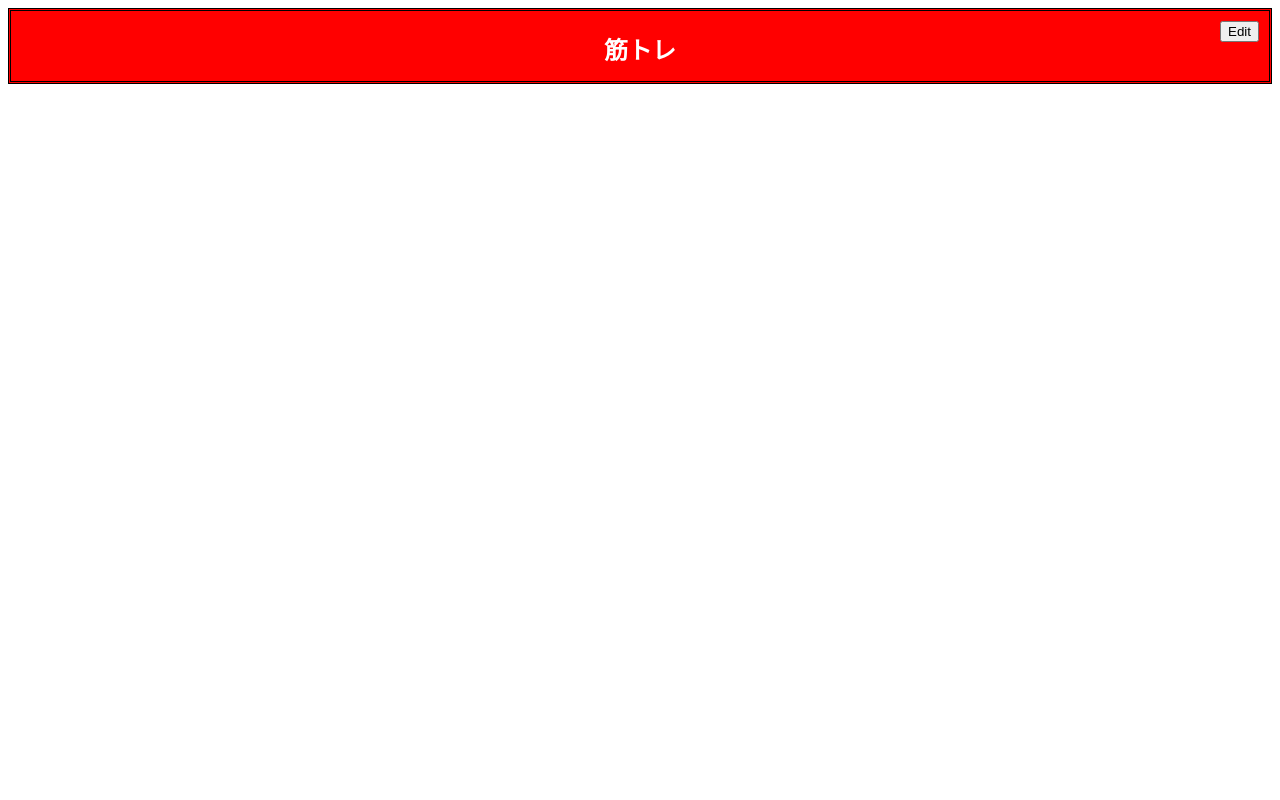
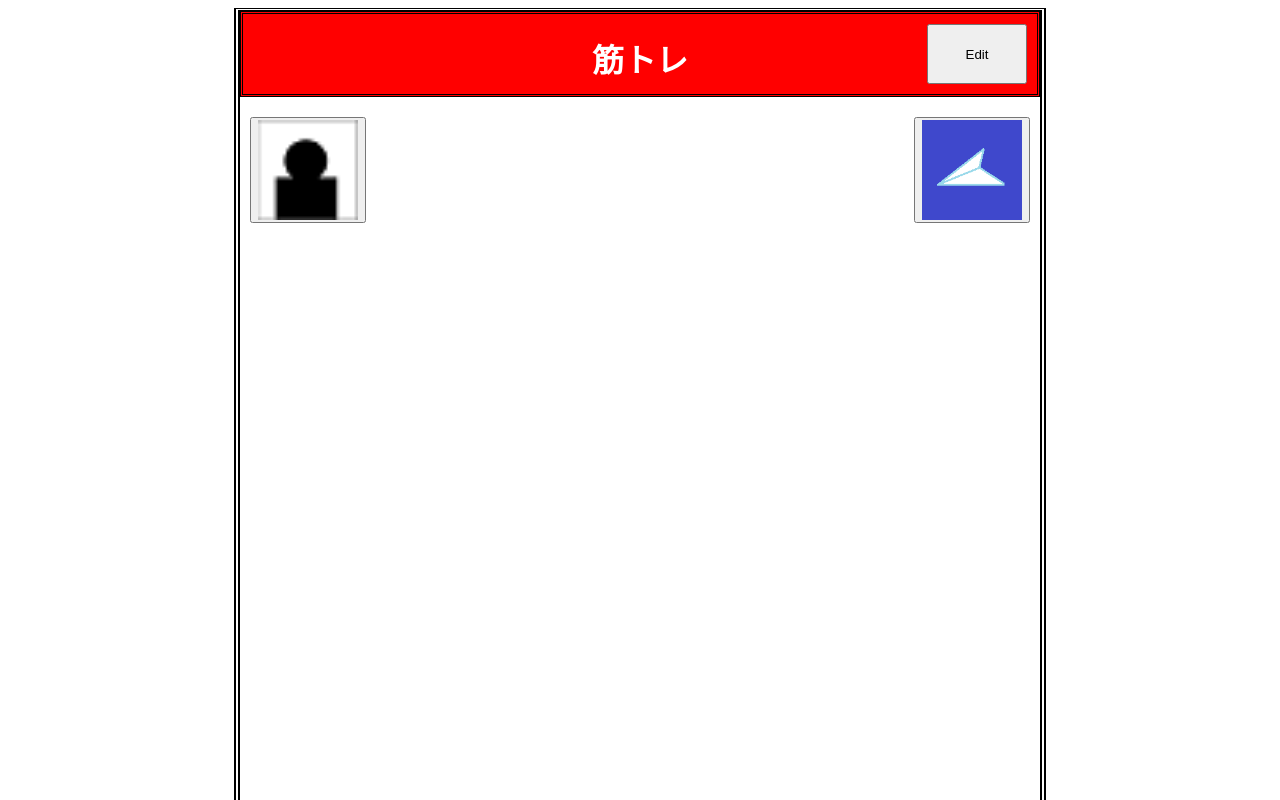
Before and after one commit to teamgabaven2020/team11, a plain HTML site: page home.html in a window 1280 px wide. Shown: the top 800 px of the page. Drawn offline with Linux system fonts and the light colour scheme.

Commit message:
ホーム画面の枠作成、メッセージアイコン、プロフィールアイコン追加

```diff
--- /dev/null
+++ b/css/home/home.css
@@ -0,0 +1,24 @@
+.body{
+    width: 800px;
+    margin-right: auto;
+    margin-left: auto;
+    border: double;
+    border-color: black;
+    border-left-width: 6px;
+    border-right-width: 6px;
+    border-bottom-width: 6px;
+}
+.home{
+    height: 880px;
+    position: relative;
+}
+.usericon{
+    top: 20px;
+    left: 10px;
+    position: absolute;
+}
+.message{
+    top: 20px;
+    right: 10px;
+    position: absolute;
+}
--- a/css/home/pagetop.css
+++ b/css/home/pagetop.css
@@ -2,20 +2,18 @@
     display: flex;
     justify-content:center;
     background-color: red;
-    height:70px;
+    height:80px;
     border:double;
     position:relative;
 }
 .center-box{
     text-align: center;
-    height:50px;
+    height:60px;
     color:white;
 }
 .right-box{
     right:0;
     padding: 10px 10px;
-    text-decoration: none;
-    color:white;
     position:absolute;
 
 }
--- a/home.html
+++ b/home.html
@@ -5,22 +5,39 @@
         <meta name="author" content="Syun Gouhara">
 
   <link href="css/home/pagetop.css" rel="stylesheet" type="text/css">
+  <link href="css/home/home.css" rel="stylesheet" type="text/css">
     </head>
-    <body id="page-top">
+    <body id="home">
+        <div class="body">
             <div class="pagetop">
 
                 <div class="center-box">
-            <h2>筋トレ</h2>
+                    <h1>筋トレ</h1>
                 </div>
 
                 <div class="right-box">
-                <button type="button">Edit</button>
+                    <button type="button" style="width: 100px; height: 60px;">Edit</button>
                 </div>
 
             </div>
 
 
 
+            <div class="home">
+                <div class="usericon">
+                    <button>
+                        <img src="icon/user.bmp" alt="ユーザー画像予定"　width="100px" height="100px">
+                    </button>
+                </div>
+                <div class="message">
+                    <button>
+                        <img src="icon/message.bmp" alt="message" width="100px" height="100px">
+                    </button>
+
+                </div>
+            </div>
+
+        </div>
 
     </body>
 
```
Also changed, not shown: icon/message.bmp (added), icon/user.bmp (added), 1 other file. Lines whose indentation alone changed are shown as unchanged.
